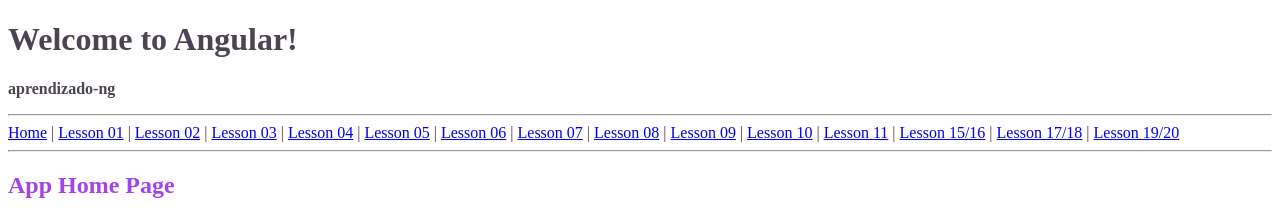
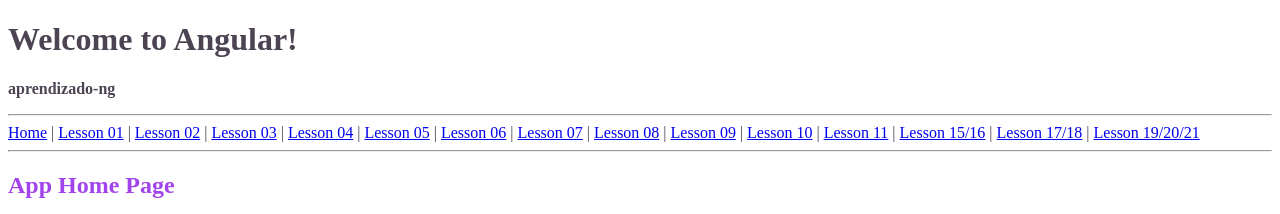
Before and after one commit to nitaigf/aprendizado-ng, an Angular app: page /home in a window 1280 px wide. Shown: the top 214 px of the page. Built offline with nearby package versions, Linux system fonts and the light colour scheme.

Commit message:
Constructor-based dependency injection - https://angular.dev/tutorials/learn-angular/21-constructor-based-di

```diff
--- a/package.json
+++ b/package.json
@@ -1,6 +1,6 @@
 {
   "name": "aprendizado-ng",
-  "version": "0.0.20",
+  "version": "0.0.21",
   "scripts": {
     "ng": "ng",
     "start": "ng serve",
--- a/src/app/app-routing.module.ts
+++ b/src/app/app-routing.module.ts
@@ -189,15 +189,18 @@
     component: Lesson17Component,
   },
   // Creating an injectable service - https://angular.dev/tutorials/learn-angular/19-creating-an-injectable-service
+  // Inject-based dependency injection - https://angular.dev/tutorials/learn-angular/20-inject-based-di
+  // Constructor-based dependency injection - https://angular.dev/tutorials/learn-angular/21-constructor-based-di
   {
     path: 'lesson19',
-    title: 'Lesson 19/20 - Creating an injectable service',
+    title: 'Lesson 19/20/21 - Creating an injectable service',
     data: {
       title: 'Lesson 19/20 - Creating an injectable service',
-      comment: 'Esta página é o resultado da lição 19 e 20',
+      comment: 'Esta página é o resultado da lição 19, 20 e 21',
       lessonUrls: [
         'https://angular.dev/tutorials/learn-angular/19-creating-an-injectable-service',
-        'https://angular.dev/tutorials/learn-angular/20-inject-based-di'
+        'https://angular.dev/tutorials/learn-angular/20-inject-based-di',
+        'https://angular.dev/tutorials/learn-angular/21-constructor-based-di'
       ]
     },
     component: Lesson19Component,
--- a/src/app/lesson19/lesson19.component.html
+++ b/src/app/lesson19/lesson19.component.html
@@ -1,8 +1,8 @@
 <!-- Creating an injectable service - https://angular.dev/tutorials/learn-angular/19-creating-an-injectable-service -->
 <!-- <p> {{ carService.getCars() }} </p> -->
-@for(car of carService.getCars(); track car) {
+<!-- @for(car of carService.getCars(); track car) {
 <p>{{ car }}</p>
-}
+} -->
 <!-- Inject-based dependency injection - https://angular.dev/tutorials/learn-angular/20-inject-based-di -->
 <hr>
 <p>Car Listing: {{ display }}</p>
--- a/src/app/lesson19/lesson19.component.ts
+++ b/src/app/lesson19/lesson19.component.ts
@@ -7,16 +7,21 @@
   styleUrl: './lesson19.component.scss'
 })
 export class Lesson19Component {
-  // Inject-based dependency injection - https://angular.dev/tutorials/learn-angular/20-inject-based-di
-  display = '';
   // Creating an injectable service - https://angular.dev/tutorials/learn-angular/19-creating-an-injectable-service
-  carService = inject(CarService); // Método de injeção direta
+  // carService = inject(CarService); // Método de injeção direta
 
   // carService = any; // Método alternativo, declarando a variável como any
   // Método alternativo, usando o constructor para injetar o serviço
   // constructor(private carService: CarService) { }
 
-  constructor() {
+  // Inject-based dependency injection - https://angular.dev/tutorials/learn-angular/20-inject-based-di
+  display = '';
+  // constructor() {
+  //   this.display = this.carService.getCars().join(' ⭐️ ');
+  // }
+
+  // Constructor-based dependency injection - https://angular.dev/tutorials/learn-angular/21-constructor-based-di
+  constructor(private carService: CarService) {
     this.display = this.carService.getCars().join(' ⭐️ ');
   }
 }
--- a/src/app/nav/nav.component.html
+++ b/src/app/nav/nav.component.html
@@ -35,6 +35,6 @@
   |
   <a routerLink="/lesson17">Lesson 17/18</a>
   |
-  <a routerLink="/lesson19">Lesson 19/20</a>
+  <a routerLink="/lesson19">Lesson 19/20/21</a>
 </nav>
 <hr>
```
Also changed, not shown: 1 other file (tests, documents, lock files or other folders).
